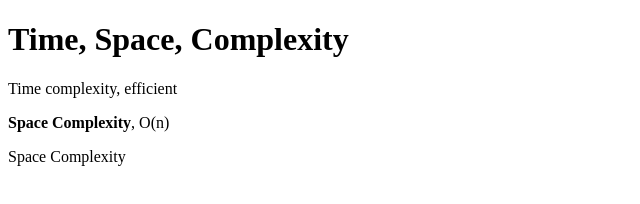
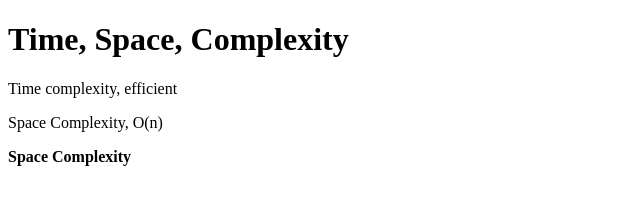
Before and after one commit to acciojob/time-and-space-complexity-sriramulagopi, a website: page main.html in a window 1280 px wide. Shown: the whole page, without its empty margins (0-640 px from the left). Drawn offline with Linux system fonts and the light colour scheme.

Commit message:
created a submission

```diff
--- a/main.html
+++ b/main.html
@@ -10,8 +10,8 @@
 	<!-- the entire body must be written by student -->
 	<h1>Time, Space, Complexity</h1>
 	<p>Time complexity, efficient</p>
-	<b>Space Complexity</b>, O(n)
-	<p>Space Complexity</p>
+	<p>Space Complexity, O(n)</p>
+	<b>Space Complexity</b>
     <script type="text/javascript" src="./script.js">
 </script>
 
```
